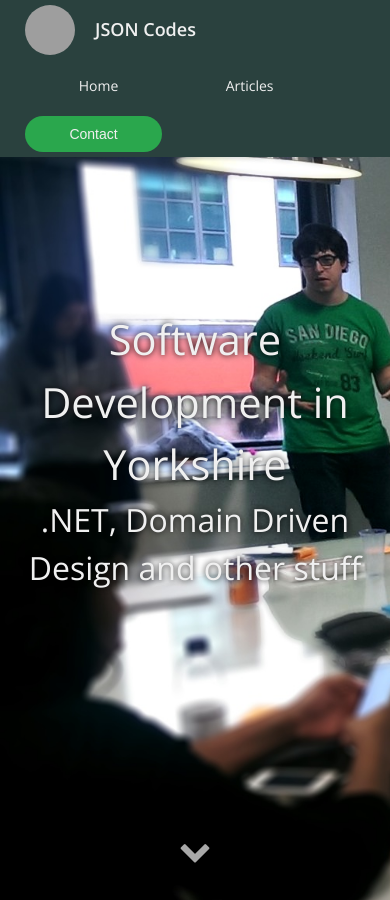
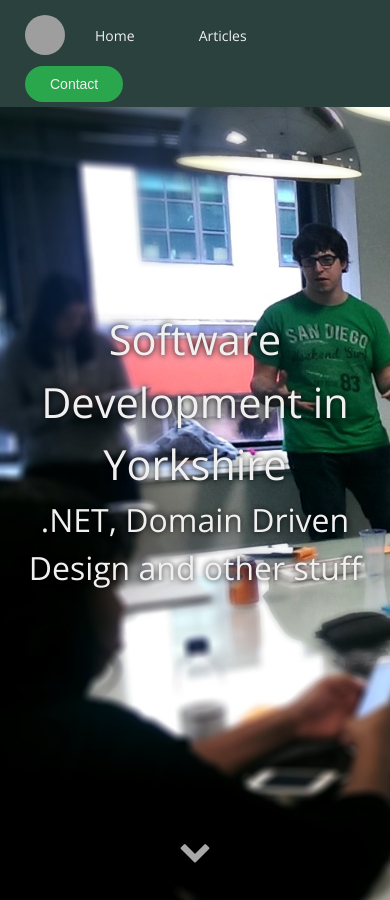
Before and after one commit to jsoncodes/jsoncodes.github.io, a Jekyll site: the page built from index.html, in a window 390 px wide and 900 px high. Built offline with Jekyll 4.4.1, drawn with Linux system fonts in a browser that asks for light colours; nearby versions of some CDN libraries; grey boxes are pictures that could not be loaded.

Commit message:
Responsiveness

```diff
--- a/_sass/_blog.scss
+++ b/_sass/_blog.scss
@@ -6,6 +6,12 @@
   flex: 2 0 0;
   max-width: 70%;
   padding-right: $padding-xsmall;
+
+  @include breakpoint(tablet) {
+    max-width: 100%;
+    width: 100%;
+    flex: none;
+  }
 
   .post-meta {
     @extend %flex;
@@ -39,8 +45,17 @@
 .sidebar {
   flex: 1 0 0;
 
+  @include breakpoint(tablet) {
+    margin-top: $margin-large;
+  }
+
   .card {
     margin-bottom: $margin-standard;
+
+    @include breakpoint(tablet) {
+      margin-left: 0;
+      margin-right: 0;
+    }
 
     h2, h3 {
       border-bottom: 1px solid darken($card-background-color, 10%);
--- a/_sass/_home.scss
+++ b/_sass/_home.scss
@@ -16,6 +16,7 @@
 
   div {
     display: flex;
+    @include breakpoint(tablet) { display: block; }
   }
 
   .primary-post-excerpt {
@@ -28,6 +29,14 @@
     @extend %flex;
     align-items: flex-start;
     flex: 1 1 33.3333%;
+
+    @include breakpoint(tablet) { margin: $margin-standard 0; }
+
+    // @include breakpoint(mobile) {
+    //   flex: 1 0 100%;
+    //   flex-flow: column;
+    //   flex-wrap: wrap;
+    // }
 
     &:first-child {
       margin-left: 0;
@@ -44,6 +53,7 @@
 
   .container {
     align-items: stretch;
+    @include breakpoint(tablet) { display: block; }
   }
 
   header {
@@ -51,6 +61,7 @@
     @extend %flex;
     padding-bottom: 0;
     align-items: flex-start;
+    @include breakpoint(tablet) { display: flex; }
 
     h1 {
       @extend %title;
@@ -61,6 +72,11 @@
     padding: $padding-large;
     padding-top: 0;
     flex: 1 1 33.3333%;
+
+    @include breakpoint(tablet) {
+      padding-left: 0;
+      padding-right: 0;
+    }
 
     h1 {
       color: lighten($text-color, 40%);
--- a/_sass/components/_header.scss
+++ b/_sass/components/_header.scss
@@ -5,6 +5,7 @@
   background: #2A413E;
   padding: $padding-xsmall $padding-xlarge;
   z-index: 1000;
+  @include breakpoint(tablet) { justify-content: flex-start;}
 
   .brand {
     @extend %flex;
@@ -12,10 +13,16 @@
 
     h1 {
       font-weight: 600;
+      @include breakpoint(tablet) { display: none; }
     }
 
     .avatar {
       margin-right: $margin-large;
+      @include breakpoint(mobile) {
+        margin-right: 0;
+        height: 40px;
+        width: 40px;
+      }
     }
   }
 
--- a/_sass/core/_buttons.scss
+++ b/_sass/core/_buttons.scss
@@ -12,6 +12,7 @@
   text-decoration: none;
   display: inline-block;
   min-width: $min-button-width;
+  @include breakpoint(mobile) { min-width: auto; }
 
   &.accent {
     background-color: $brand-color;
--- a/_sass/mixins/_layout.scss
+++ b/_sass/mixins/_layout.scss
@@ -44,11 +44,11 @@
   @if $point == large {
     @media (min-width: 64.375em) { @content; }
   }
-  @else if $point == medium {
-    @media (min-width: 50em) { @content; }
+  @else if $point == tablet {
+    @media (max-width: 800px) { @content; }
   }
-  @else if $point == small {
-    @media (min-width: 37.5em)  { @content; }
+  @else if $point == mobile {
+    @media (max-width: 600px)  { @content; }
   }
 }
 
```
